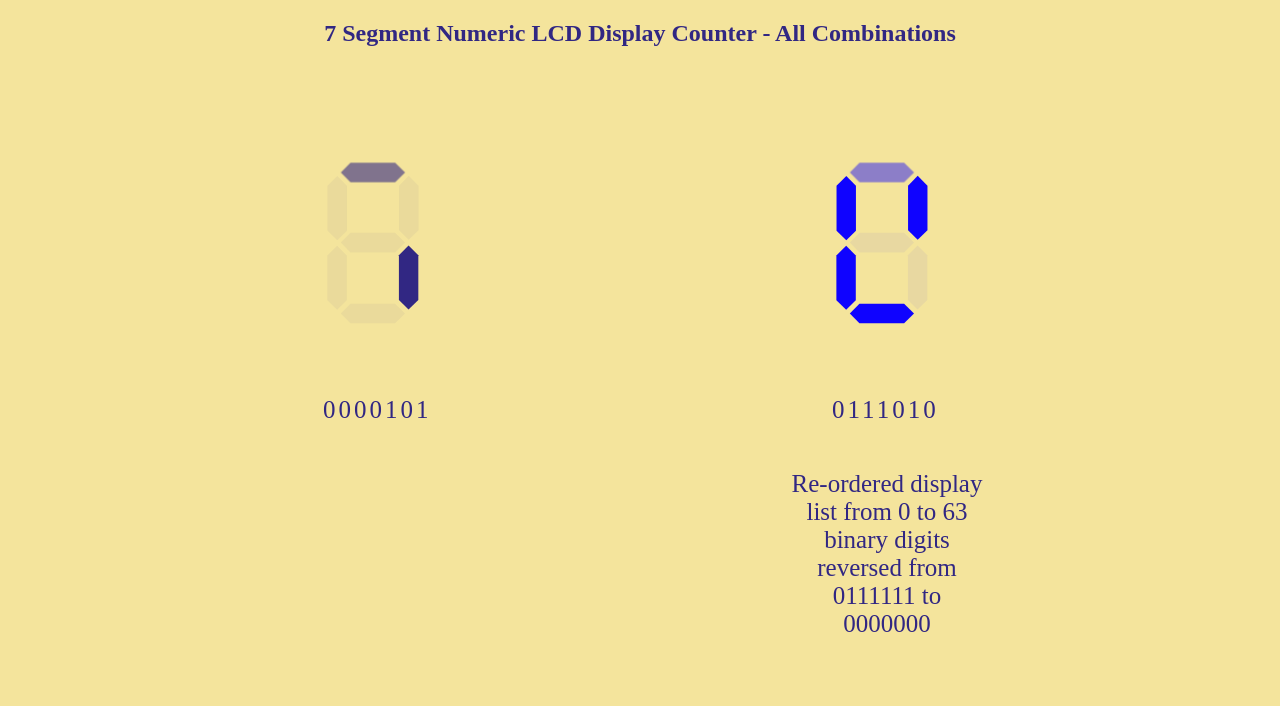
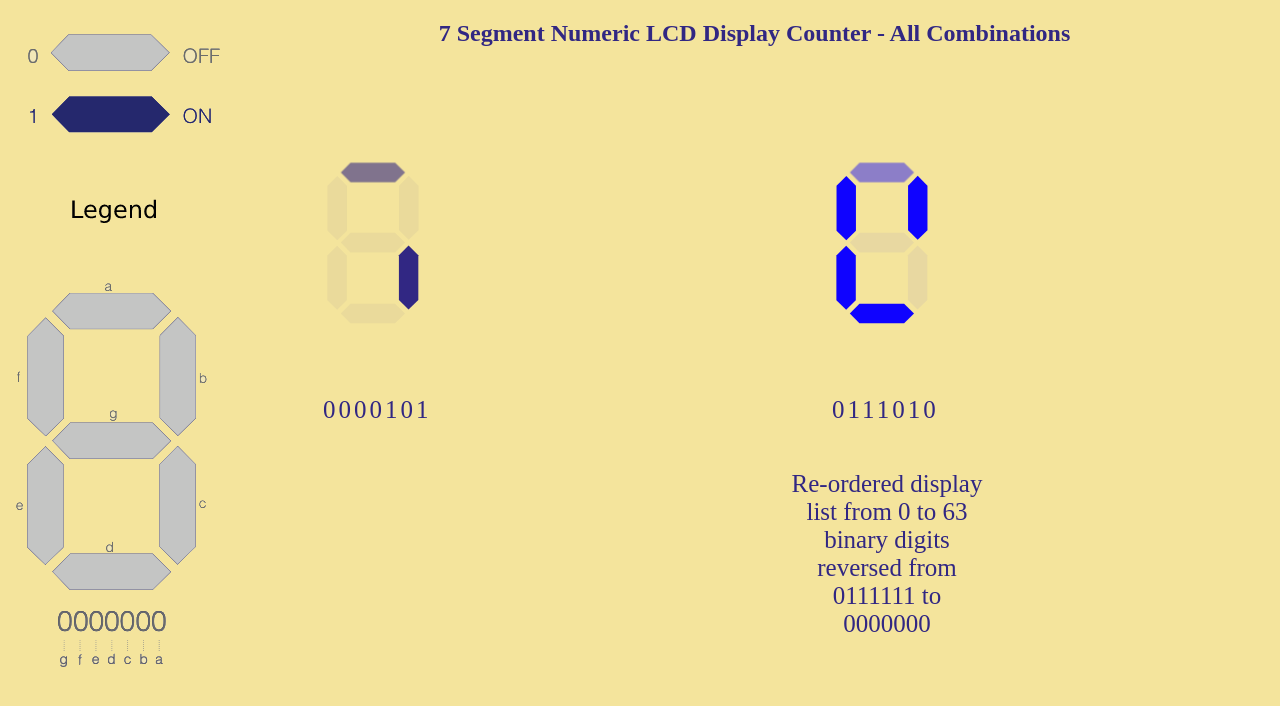
Before and after one commit to Swatikaupen/swatikaupen.github.io, a plain HTML site: page Systems/All-sequence/index.html in a window 1280 px wide. Drawn offline with Linux system fonts and the light colour scheme.

Commit message:
Update index.html

```diff
--- a/Systems/All-sequence/index.html
+++ b/Systems/All-sequence/index.html
@@ -6,6 +6,7 @@
     <link rel="stylesheet" href="styles/main.css">
   </head>
   <body>
+    <img src="legend.png" style="float:left">
     <h2>7 Segment Numeric LCD Display Counter - All Combinations</h2>
     <h1 id="display">Numeric LCD Display Counter</h1>
     <svg xmlns="http://www.w3.org/2000/svg" viewBox="0 0 68.5 114.1">
```
